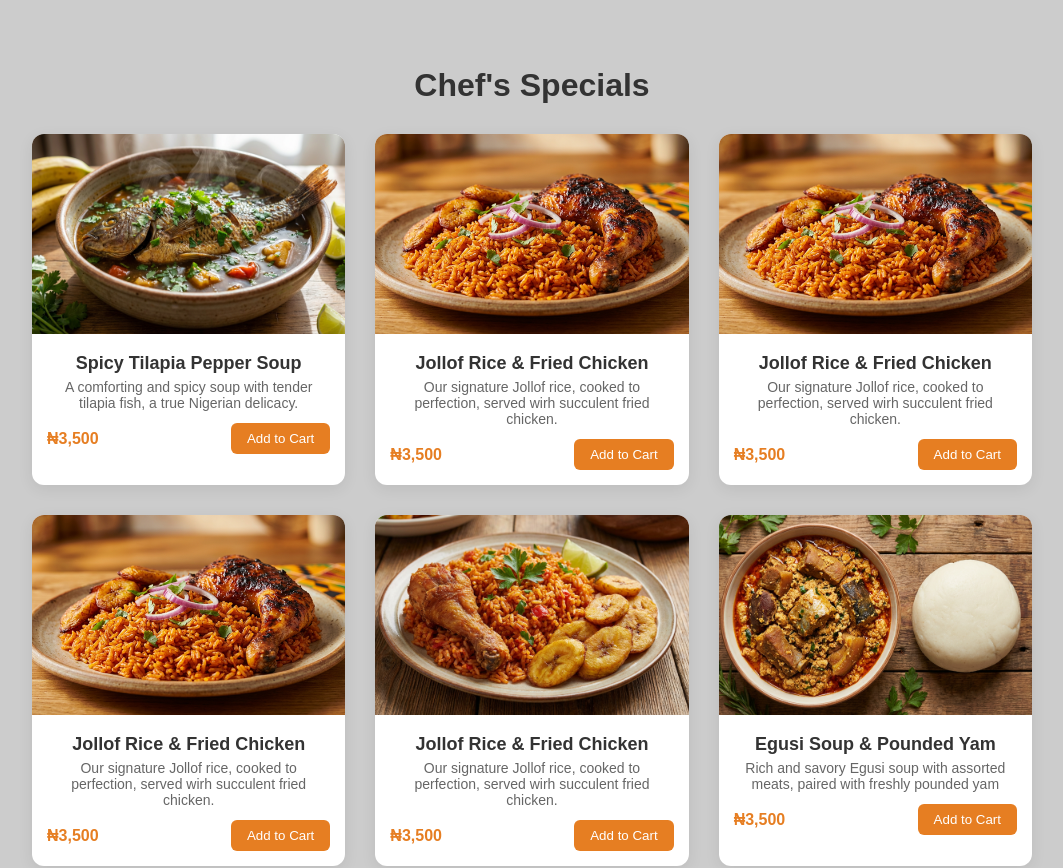
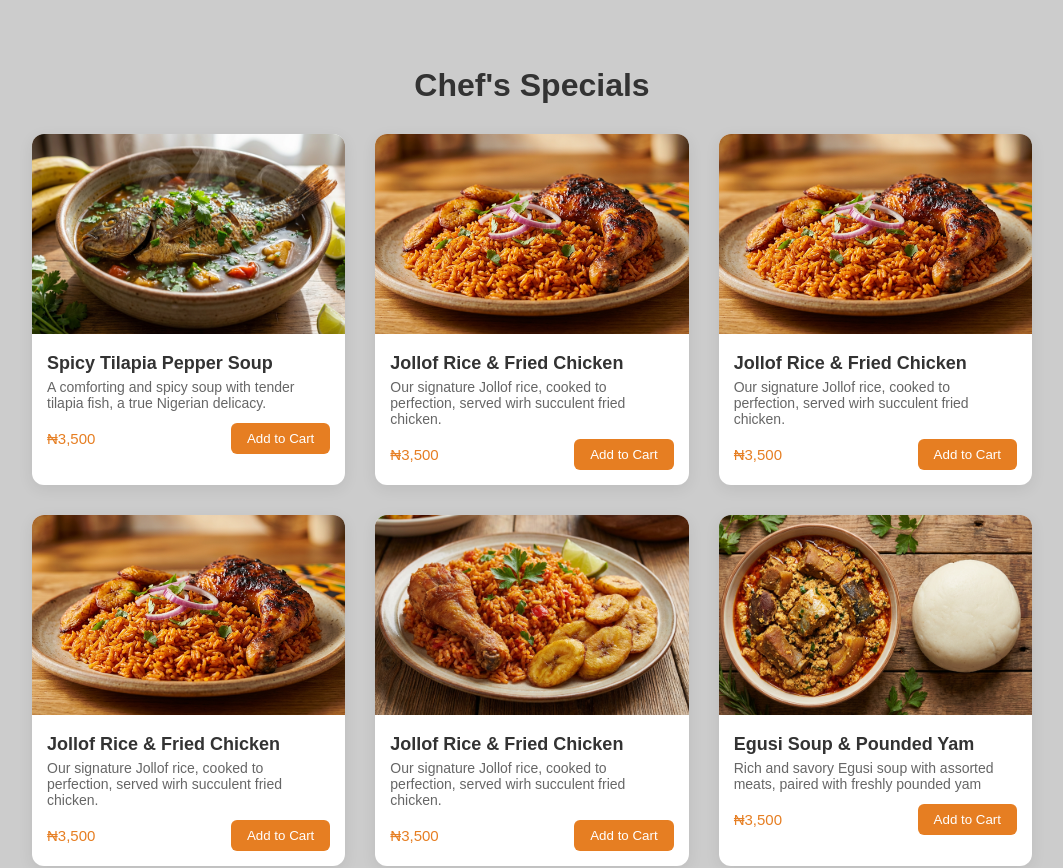
Before and after one commit to Simidaniels/chucks-kitchen, a React app: page /homepage in a window 1280 px wide. Shown: the part 1740-2608 px from the top of the page, without its empty margins (108-1171 px from the left). Built offline with nearby package versions, Linux system fonts and the light colour scheme; the HTML template or start-up script is replaced by a standard one; a web font is replaced by a local one.

Commit message:
Homepage complete

```diff
--- a/src/pages/styles/Homepage.css
+++ b/src/pages/styles/Homepage.css
@@ -243,6 +243,7 @@
     width: 100%;
     max-width: 1000px;
     justify-items: center;
+    text-align: left;
 }
 .special-card {
     background: #fff;
@@ -277,7 +278,8 @@
     align-items: center;
 }
 .price {
-    font-weight: 600;
+    font-size: 15px;
+    font-weight: 500;
     color: #e67e22;
 }
 .add-cart {
```
